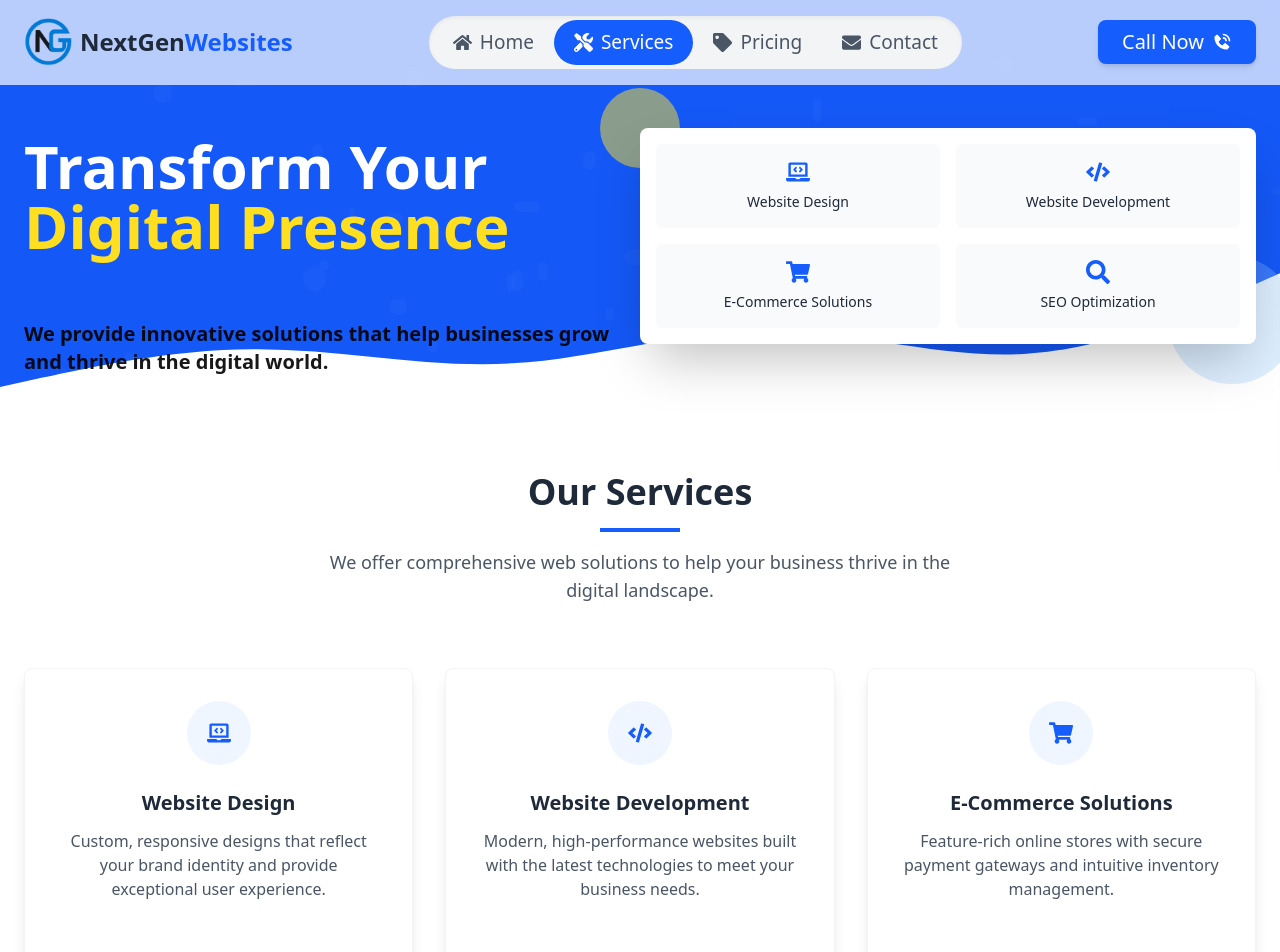
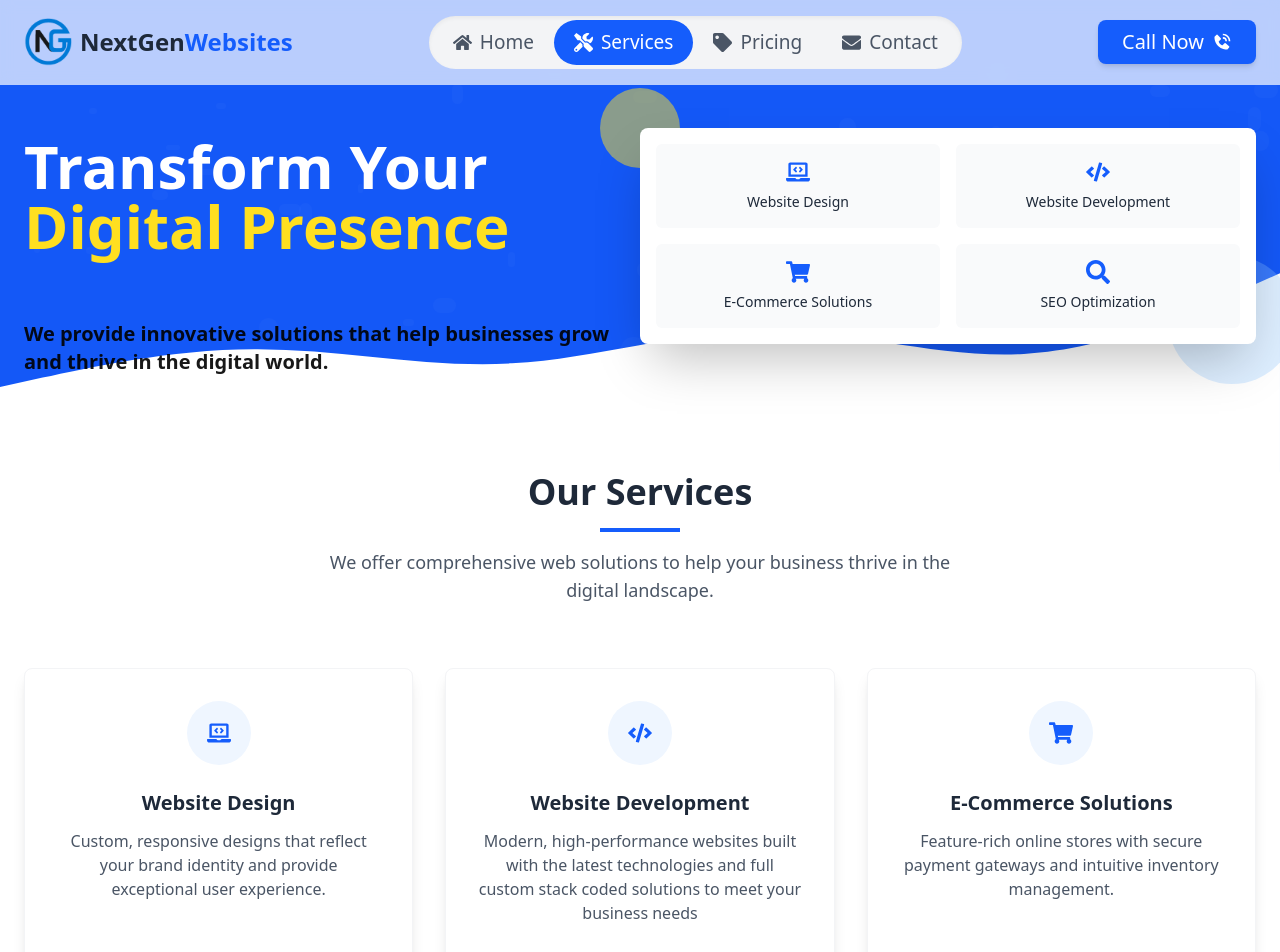
Before and after one commit to Werosh/nextgen-websites, a React (Vite) app: page /services in a window 1280 px wide. Shown: the top 952 px of the page. Built offline with nearby package versions, Linux system fonts and the light colour scheme.

Commit message:
words change

```diff
--- a/src/pages/ServiceMain.jsx
+++ b/src/pages/ServiceMain.jsx
@@ -201,7 +201,7 @@ const ServiceMain = () => {
       id: "development",
       title: "Website Development",
       description:
-        "Modern, high-performance websites built with the latest technologies to meet your business needs.",
+        "Modern, high-performance websites built with the latest technologies and full custom stack coded solutions to meet your business needs",
       icon: <FaCode size={24} />,
     },
     {
```
